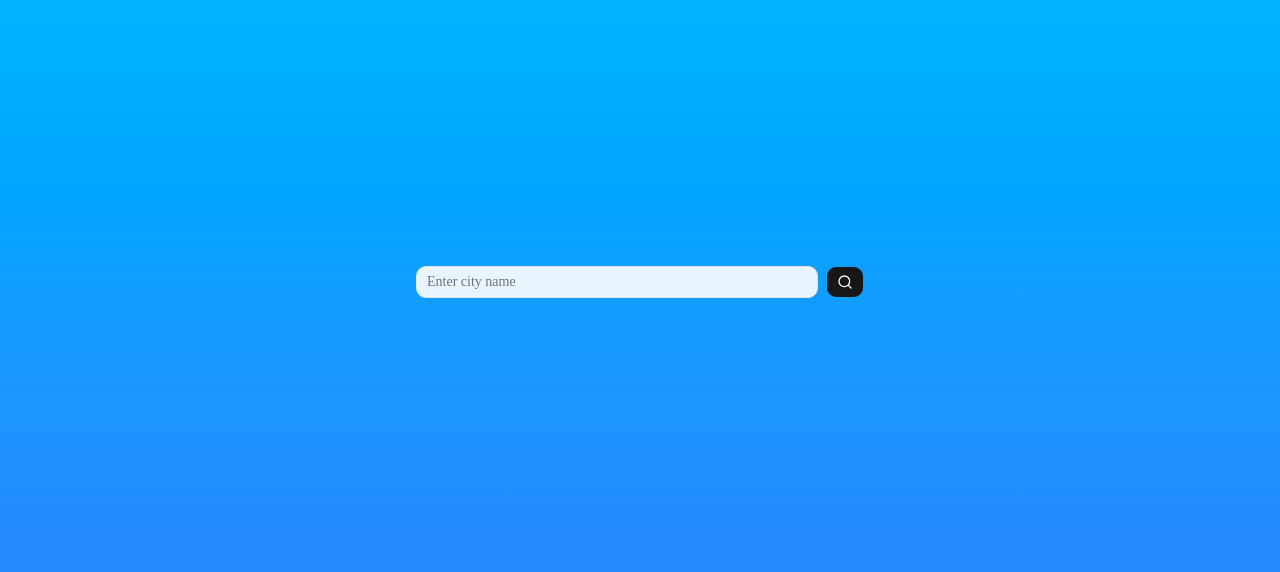
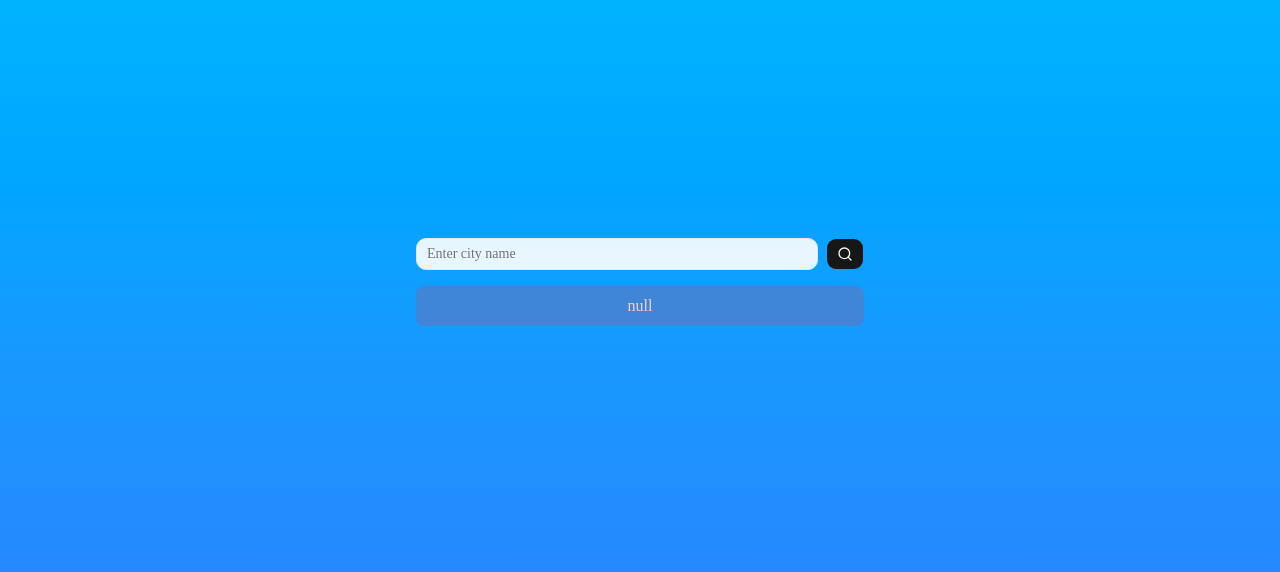
Before and after one commit to DaniaBarakat/second-weather-app-dania, a Next.js app: page / in a window 1280 px wide. Shown: the part 118-690 px from the top of the page. Built offline with nearby package versions, Linux system fonts and the light colour scheme.

Commit message:
Error handling

```diff
--- a/app/actions.ts
+++ b/app/actions.ts
@@ -1,17 +1,50 @@
 "use server";
 
 import { WeatherData } from "@/types/weather";
+import { z } from "zod";
+
+const weatherSchema = z.object({
+  name: z.string(),
+  main: z.object({
+    temp: z.number(),
+    humidity: z.number(),
+    feels_like: z.number(),
+  }),
+  weather: z.array(
+    z.object({
+      main: z.string(),
+      description: z.string(),
+      icon: z.string(),
+    }),
+  ),
+  wind: z.object({
+    speed: z.number(),
+  }),
+});
 
 export async function getWeatherData(city: string): Promise<{
-        data?: WeatherData
+  data?: WeatherData;
+  error?: string;
 }> {
-        try {
-                const res = await
-                fetch(`https://api.openweathermap.org/data/2.5/weather?q=${city}&units=metric&appid=${process.env.OPENWEATHERMAP_API_KEY}`);
-                const data = await res.json();
-                return { data };
-        } catch (error) {
-                console.error("Error fetching weather data:", error);
-                return { };
-        }
+  try {
+    if (!city.trim()) {
+      return { error: "City name is required" };
+    }
+
+    const res = await fetch(
+      `https://api.openweathermap.org/data/2.5/weather?q=${city}&units=metric&appid=${process.env.OPENWEATHERMAP_API_KEY}`,
+    );
+    if (!res.ok) {
+      throw new Error("City not found");
+    }
+
+    const rawData = await res.json();
+    const data = weatherSchema.parse(rawData);
+    return { data };
+  } catch (error) {
+    if (error instanceof z.ZodError) {
+      return { error: "Invalid weather data received" };
+    }
+    return { error: error instanceof Error ? error.message : "Unable to fetch weather data" };
+  }
 }
--- a/app/page.tsx
+++ b/app/page.tsx
@@ -1,6 +1,6 @@
 "use client";
 
-import { useState, type FormEvent } from "react";
+import { useState } from "react";
 import { Button } from "@/components/ui/button";
 import { Input } from "@/components/ui/input";
 import { Droplets, Search, Thermometer, Wind } from "lucide-react";
@@ -18,22 +18,27 @@ function SubmitButton() {
 
 export default function Home() {
   const [weather, setWeather] = useState<WeatherData | null>(null);
+  const [error, setError] = useState<string>("null");
 
-  async function handleSearch(event: FormEvent<HTMLFormElement>) {
-    event.preventDefault();
-    const formData = new FormData(event.currentTarget);
-    const city = String(formData.get("city") ?? "").trim();
+  const handleSearch = async (formData: FormData) => {
+    setError("")
+  const city = formData.get("city") as string;
+  const { data, error: weatherError } = await getWeatherData(city);
 
-    if (city) {
-      const { data } = await getWeatherData(city);
-      if (data) setWeather(data);
+    if(weatherError) {
+      setError(weatherError);
+      setWeather(null);
     }
+
+  if (data) {
+      setWeather(data);
     }
+  };
 
   return (
     <div className="min-h-screen bg-gradient-to-b from-sky-400 to-blue-500 flex items-center justify-center">
       <div className="w-full max-w-md space-y-4">
-        <form onSubmit={handleSearch} className="flex gap-2">
+        <form action={handleSearch} className="flex gap-2">
           <Input
             name="city"
             type="text"
@@ -44,7 +49,15 @@ export default function Home() {
           <SubmitButton />
         </form>
 
+
+      {error && (
+        <div className="text-center text-red-200 bg-red-500/20 rounded-md p-2">
+          {error}
+        </div>
+      )}
+
         {weather && (
+          <div>
             <Card className="bg-white/50 backdrop-blur">
               <CardContent className="p-6">
                 <div className="mb-4 text-center">
@@ -87,6 +100,7 @@ export default function Home() {
                 </div>
               </CardContent>
             </Card>
+          </div>
         )}
       </div>
     </div>
--- a/lib/utils.ts
+++ b/lib/utils.ts
@@ -1 +1 @@
-export { cn } from "cn"
+export { cn } from "cn";
--- a/types/weather.ts
+++ b/types/weather.ts
@@ -9,8 +9,8 @@ export interface WeatherData {
     main: string;
     description: string;
     icon: string;
-    }>,
+  }>;
   wind: {
     speed: number;
+  };
 }
-}
```
Also changed, not shown: components/ui/button.tsx (+7 -7 lines), components/ui/card.tsx (+15 -15 lines), components/ui/input.tsx (+6 -6 lines), app/globals.css (line endings or trailing spaces). Lines whose indentation alone changed are shown as unchanged.
